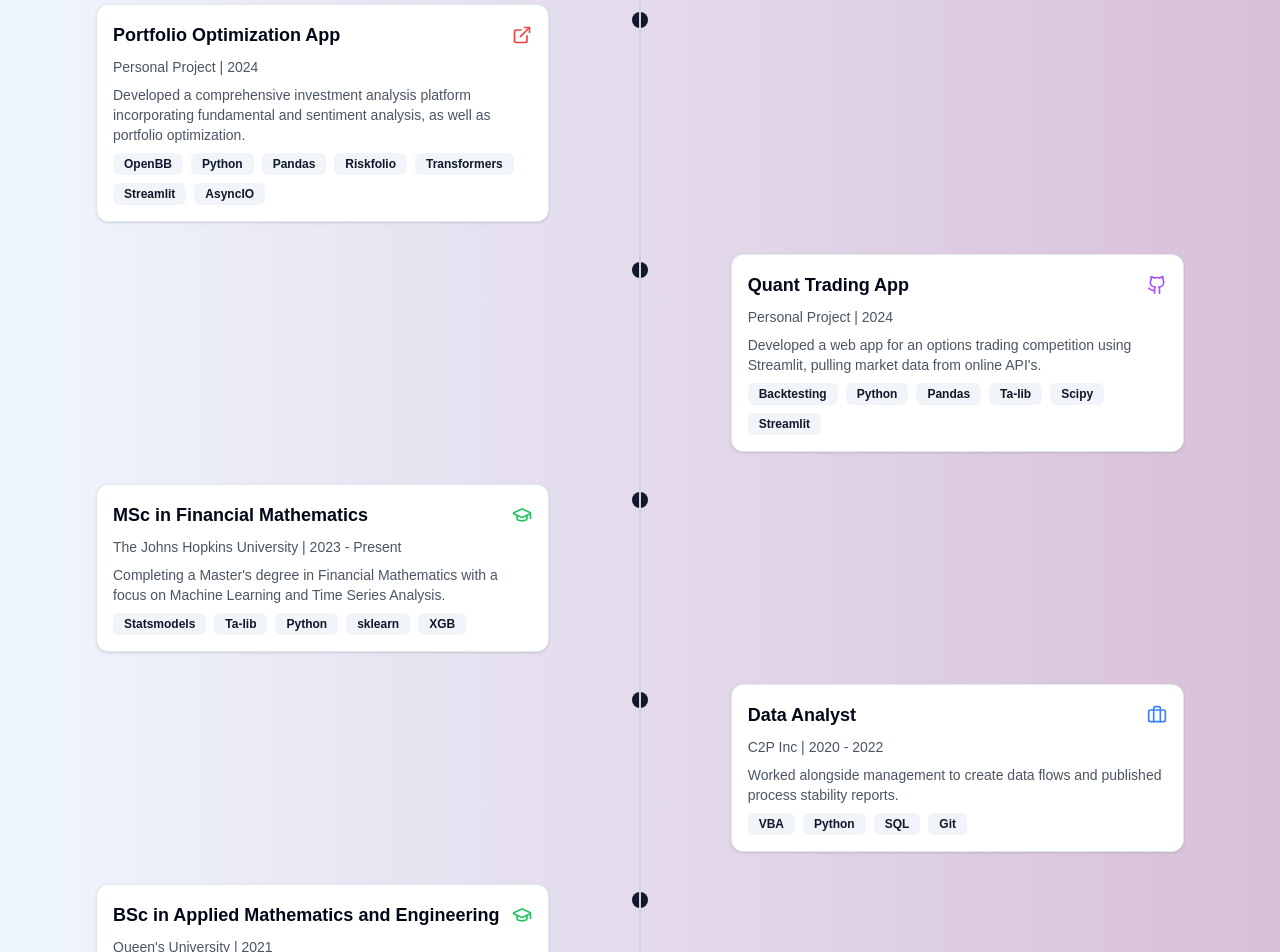
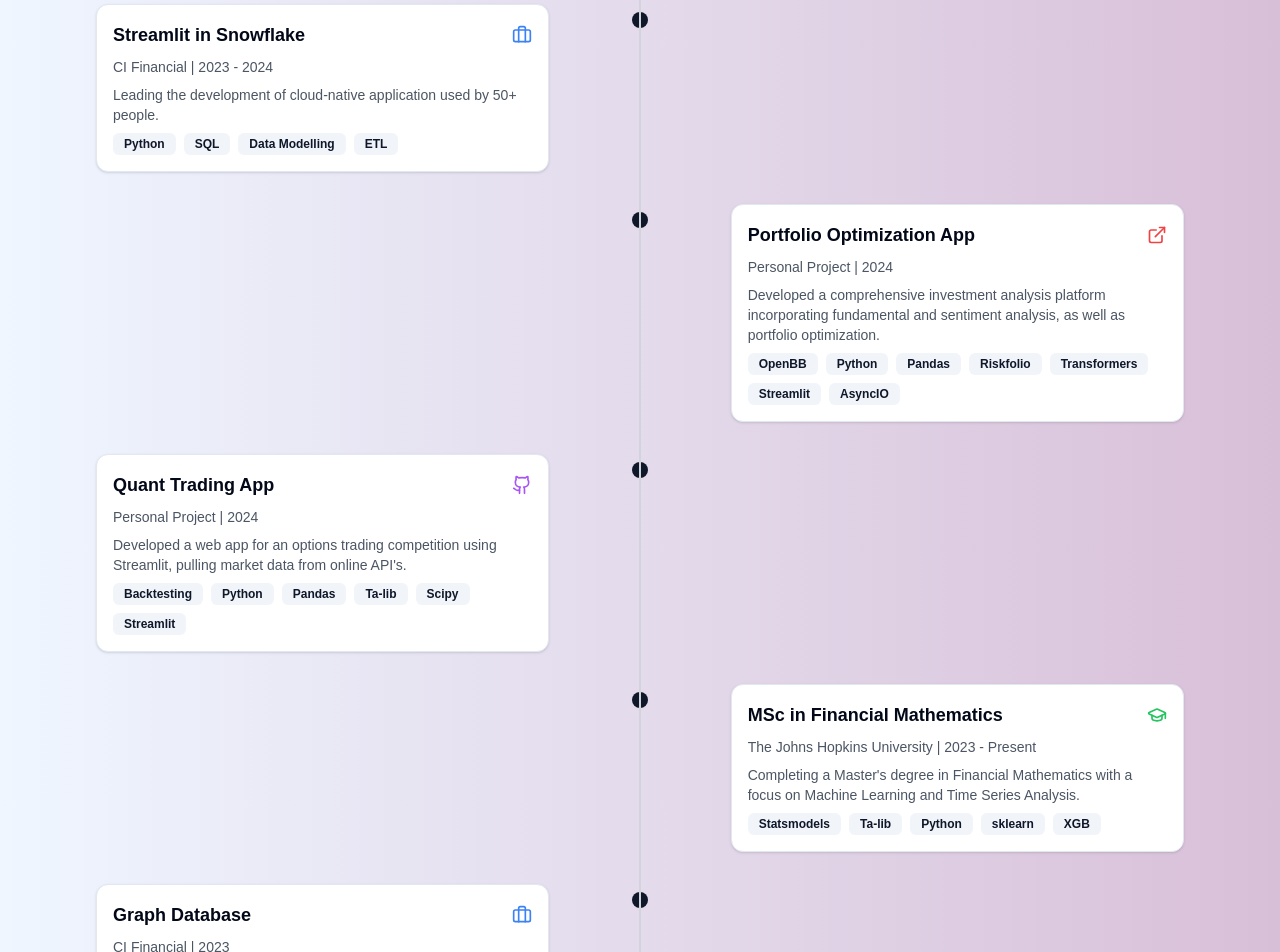
Before and after one commit to RobertCastagna/vercel_deploy_v1, a Next.js app in the folder app_v3/: page / in a window 1280 px wide. Shown: the part 720-1672 px from the top of the page. Built offline with nearby package versions, Linux system fonts and the light colour scheme.

Commit message:
added a couple more timeline items

```diff
--- a/app_v3/components/dynamic-timeline-portfolio.tsx
+++ b/app_v3/components/dynamic-timeline-portfolio.tsx
@@ -27,6 +27,14 @@
     skills: ['Python', 'SQL', 'AWS', 'Snowflake', 'dbt']
   },
   {
+    type: 'work',
+    title: 'Streamlit in Snowflake',
+    organization: 'CI Financial',
+    date: '2023 - 2024',
+    description: 'Leading the development of cloud-native application used by 50+ people. Responsible for designing and implementing backend structure, designing the front-end using a python framework (Streamlit) and mentoring junior developers.',
+    skills: ['Python', 'SQL', 'Data Modelling', 'ETL']
+  },
+  {
     type: 'huggingface',
     title: 'Portfolio Optimization App',
     organization: 'Personal Project',
@@ -51,6 +59,14 @@
     date: '2023 - Present',
     description: 'Completing a Master\'s degree in Financial Mathematics with a focus on Machine Learning and Time Series Analysis. Conducting research with classifier-based machine learning algorithms to determine predictive signals.',
     skills: ['Statsmodels', 'Ta-lib', 'Python', 'sklearn', 'XGB']
+  },
+  {
+    type: 'work',
+    title: 'Graph Database',
+    organization: 'CI Financial',
+    date: '2023',
+    description: 'Conducted social network analysis using harmonic centrality and built a scoring algorithm on AWS Neptune. Worked in a team of 6 over the course of 8 months and presented findings to Chief Investments Officer.',
+    skills: ['Python', 'SQL', 'Data Modelling', 'ETL']
   },
   {
     type: 'work',
```
